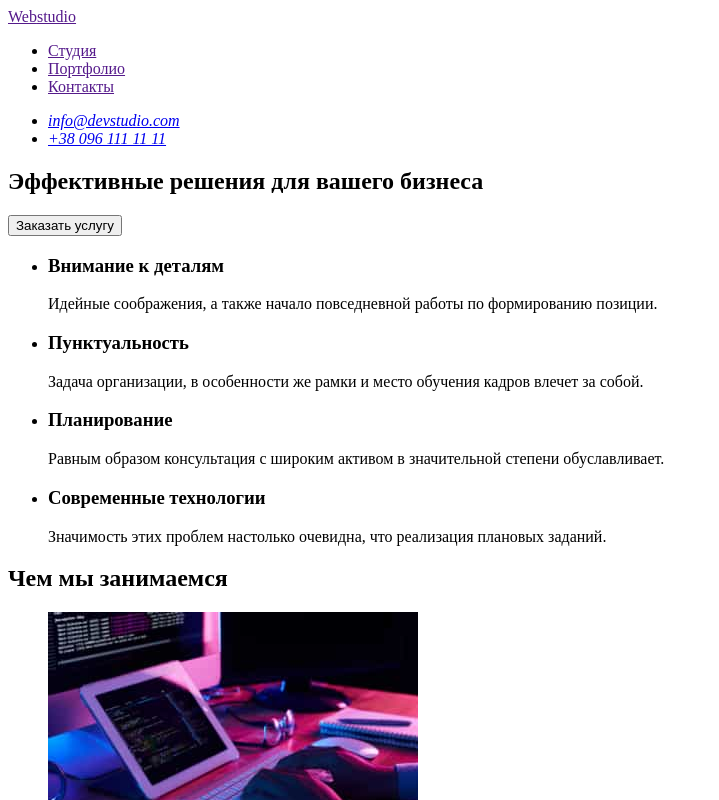
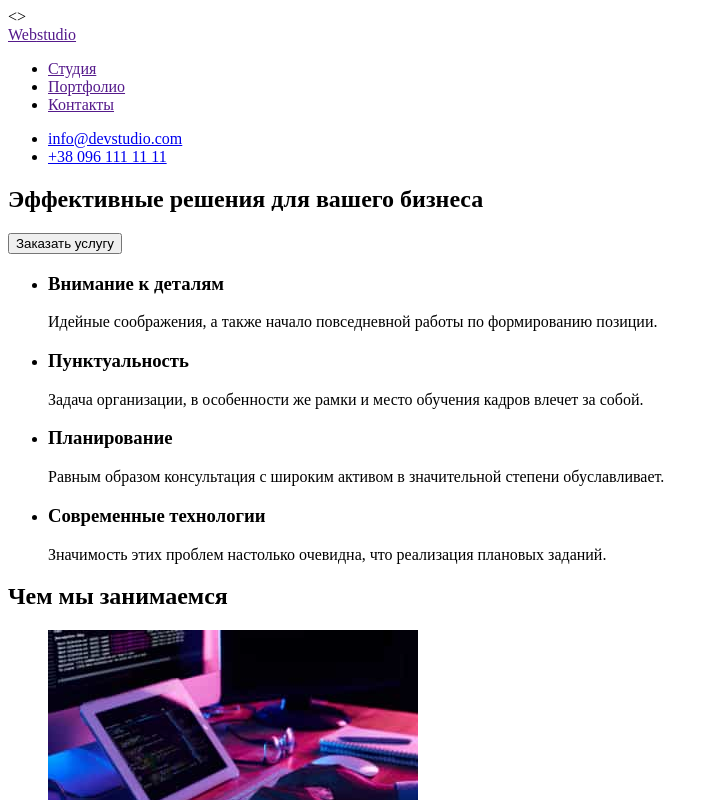
Before and after one commit to IrynaDiachenko/goit-markup-hw-01, a plain HTML site: page index.html in a window 1280 px wide. Shown: the top 800 px of the page, without its empty margins (0-719 px from the left). Drawn offline with Linux system fonts and the light colour scheme.

Commit message:
Правки к ДЗ1

```diff
--- a/index.html
+++ b/index.html
@@ -8,7 +8,7 @@
     <title>Document</title>
 </head>
 
-<body>
+<>
 
     <header>
         <nav>
@@ -21,20 +21,19 @@
             </ul>
         </nav>
 
-        <address>
         <ul>
             <li> <a href="info@devstudio.com">info@devstudio.com</a></li>
             <li> <a href="tel:+380961111111">+38 096 111 11 11</a></li>
         </ul>
-        </address>
+    </header>
 
 
-        <div>
+    <main>
         <section>
             <h1>Эффективные решения для вашего бизнеса</h1>
             <button type="button">Заказать услугу</button>
+        </section>
 
-        </div>
 
         <section>
             <!-- Скрытый заголовой к Секции2
@@ -117,13 +116,17 @@
                 </li>
             </ul>
         </section>
-    </header>
+    </main>
 
+    <!--Контакты-->
     <footer>
         <a href="" lang="en"><span>Web</span>studio</a>
 
         <address>
             <ul>
+                <li> <a href="https://goo.gl/maps/T5x5TxmCLH3rpUnh6" target="_blank" rel="noopener noreferrer">г. Киев,
+                        пр-т Леси Украинки, 26</a>
+                </li>
                 <li> <a href="info@devstudio.com">info@devstudio.com</a></li>
                 <li> <a href="tel:+380961111111">+38 096 111 11 11</a></li>
             </ul>
```
Lines whose indentation alone changed are shown as unchanged.
